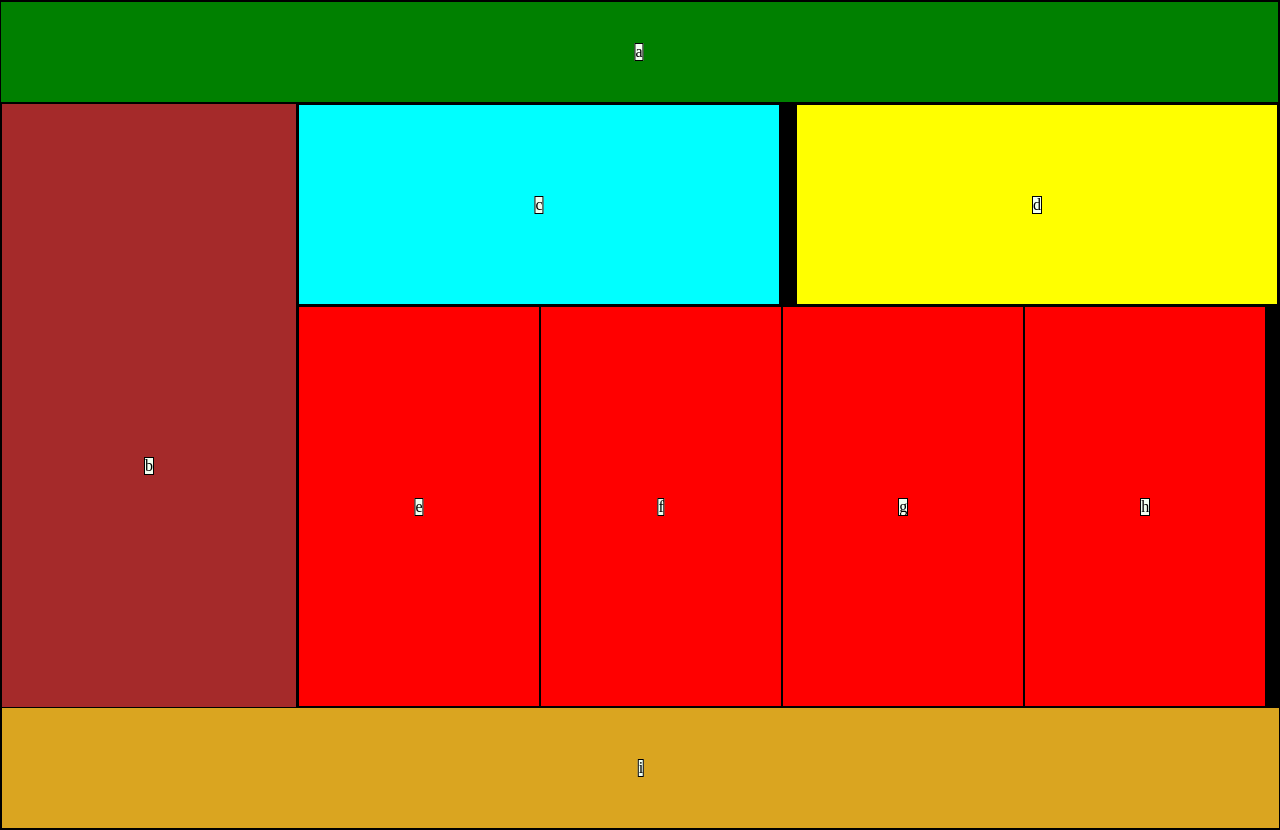
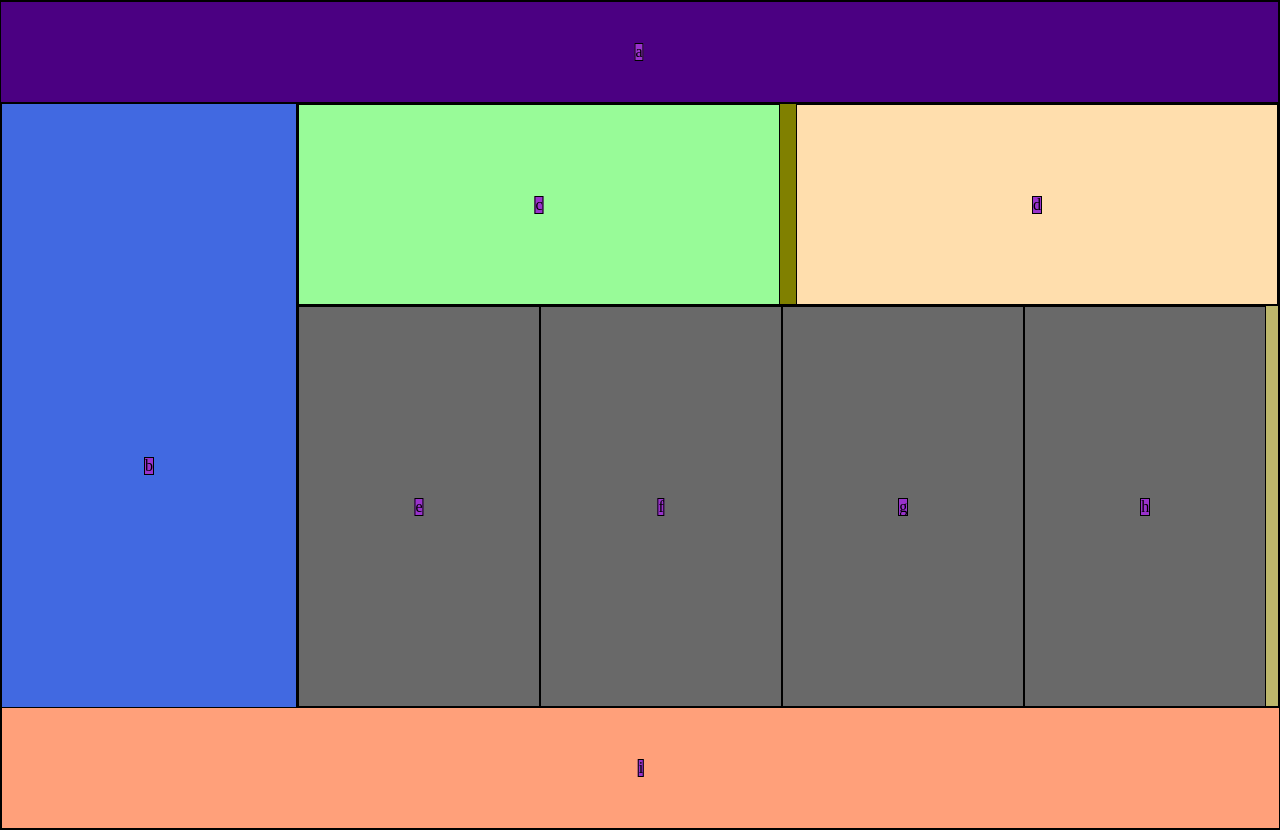
Before and after one commit to MichaelChapman305/lab-01, a plain HTML site: page index.html in a window 1280 px wide. Drawn offline with Linux system fonts and the light colour scheme.

Commit message:
added new file for largeDesktop with stylings. added break point for desktop max-width 960px. largeDesktop has a min-width of 961px

```diff
--- a/styles/layout.css
+++ b/styles/layout.css
@@ -1,2 +1,3 @@
-@import url('./layout/mobile.css') (min-width: 479px) and (max-width: 767px);
-@import url('./layout/desktop.css') (min-width: 768px);
+@import url('./layout/mobile.css') (max-width: 767px);
+@import url('./layout/desktop.css') (min-width: 768px) and (max-width: 960px);
+@import url('./layout/largeDesktop.css') (min-width: 961px);
--- /dev/null
+++ b/styles/layout/largeDesktop.css
@@ -0,0 +1,77 @@
+body * {
+  background-color: saddlebrown;
+  border: 1px solid black;
+  position: relative;
+}
+
+#container {
+  background-color: white;
+  max-width: 100%;
+  min-width: 820px;
+  overflow: auto;
+}
+
+span{
+  position: absolute;
+  left: 50%;
+  top: 50%;
+  transform: translate(-50%, -50%);
+  background-color: darkorchid;
+}
+
+header {
+  float: right;
+  width: 100%;
+  min-height: 100px;
+  background-color: indigo;
+}
+
+.nav {
+  float: left;
+  height: 724px;
+  width: 23%;
+  background-color: royalblue;
+}
+
+#navSection {
+  clear: right;
+  overflow: hidden;
+  height: 200px;
+  background-color: olive;
+}
+
+.subNav {
+  float: left;
+  height: 200px;
+  width: 49%;
+  background-color: palegreen;
+}
+
+.about {
+  float: right;
+  height: 200px;
+  width: 49%;
+  background-color: navajowhite;
+}
+
+#content {
+  clear: right;
+  overflow: hidden;
+  height: 400px;
+  background-color: darkkhaki;
+}
+
+.info {
+  float: left;
+  height: 400px;
+  width: 24.5%;
+  background-color: dimgrey;
+}
+
+footer {
+  clear: right;
+  /* clear: both; */
+  height: 120px;
+  width: 100%;
+  background-color: lightsalmon;
+}
```
Also changed, not shown: styles/base.css (line endings or trailing spaces).
